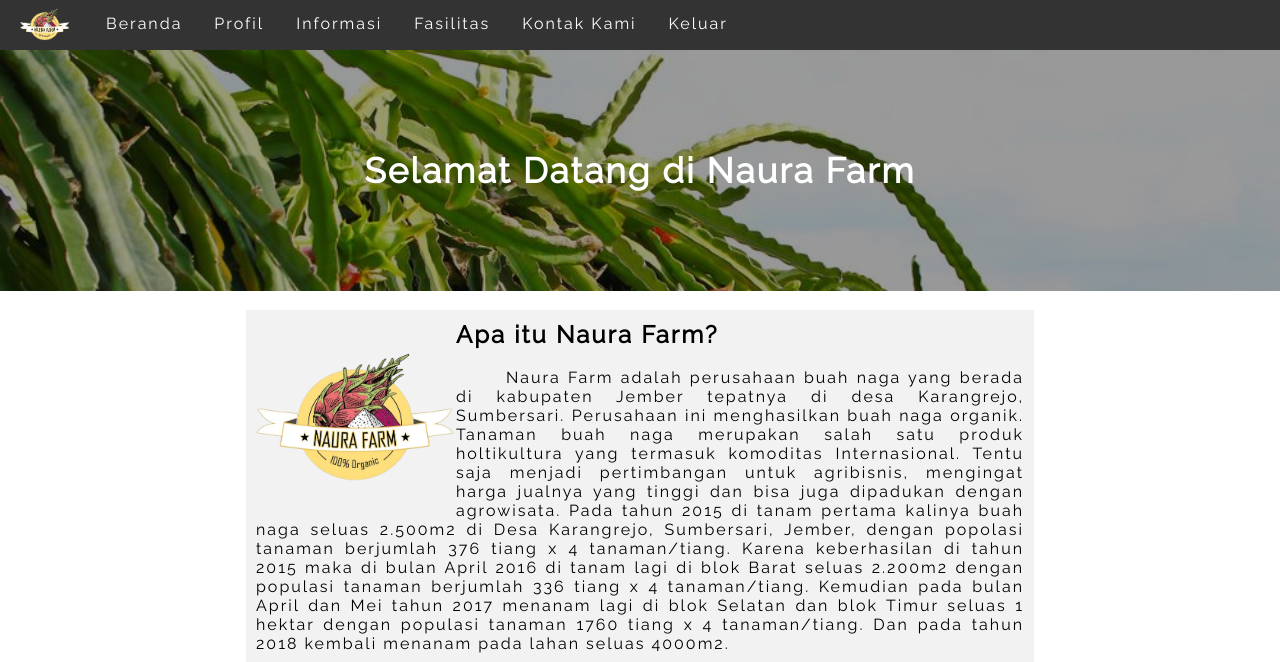
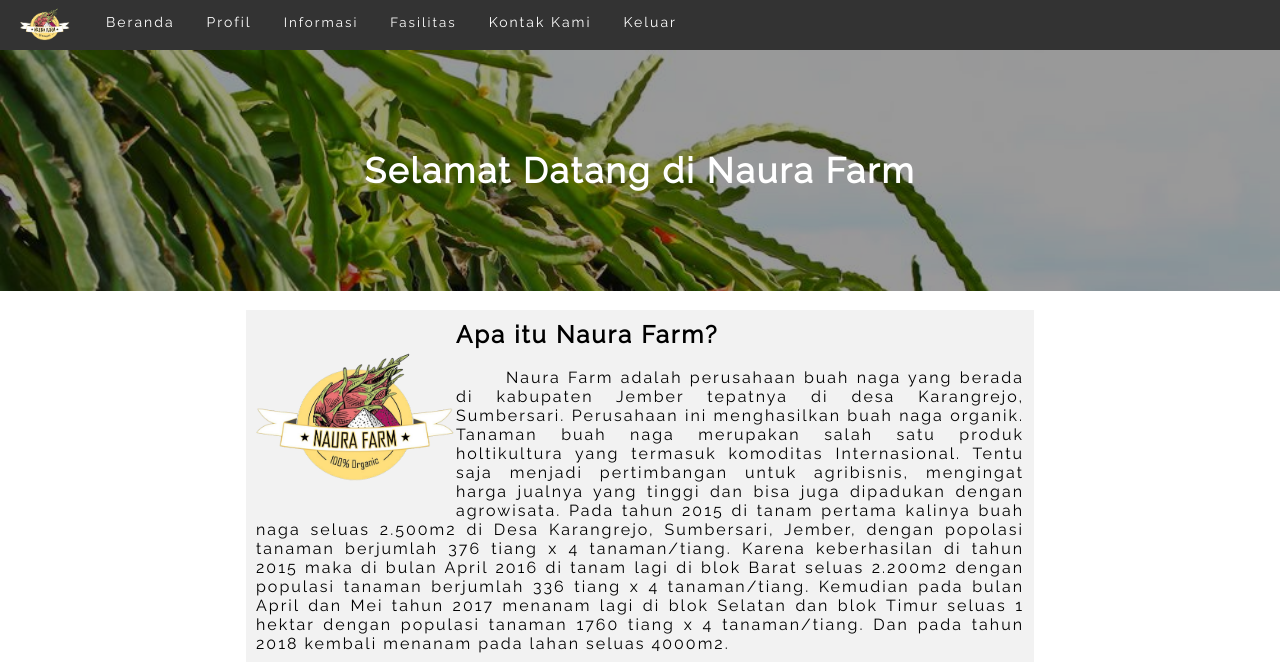
Before and after one commit to mahendrayudha/REPO_WEB_NF, a PHP site: page /beranda.html in a window 1280 px wide. Shown: the top 662 px of the page. Run offline with PHP 8.4, Linux system fonts and the light colour scheme.

Commit message:
Update style.css

```diff
--- a/USER/Assets/style.css
+++ b/USER/Assets/style.css
@@ -24,7 +24,7 @@
 
 .navbar a {
   float: left;
-  font-size: 16px;
+  font-size: 14px;
   color: white;
   text-align: center;
   padding: 14px 16px;
@@ -37,7 +37,6 @@
 }
 
 .dropdown .dropbtn {
-  font-size: 16px;
   border: none;
   outline: none;
   color: white;
@@ -77,10 +76,6 @@
 .dropdown:hover .dropdown-content {
   display: block;
 }
-
-/* .navbar ul li a {
-  float: right;
-} */
 /*//////////////////////////////////////////////////////////////////////////*/
 
 /*///////////////////////////////// JUMBOTRON //////////////////////////////*/
@@ -95,7 +90,6 @@
 }
 
 .jumbotron {
-  font-family: "Raleway", sans-serif;
   width: 100%;
   padding: 100px 40px;
   box-sizing: border-box;
```
